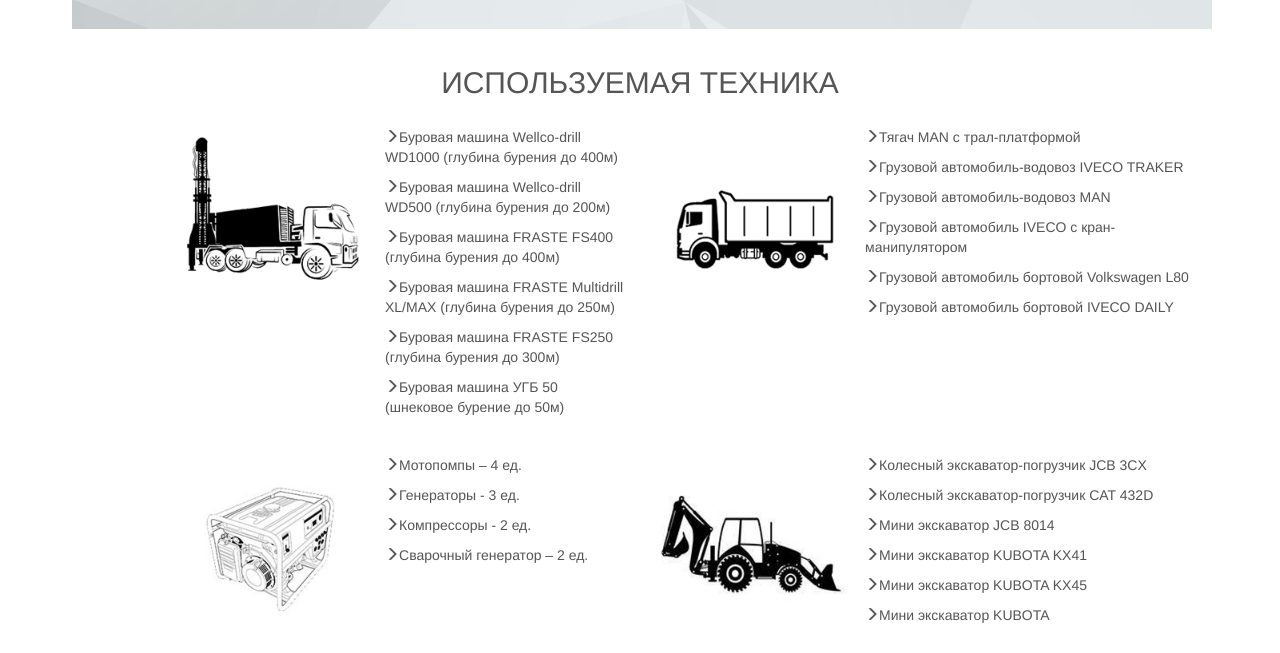
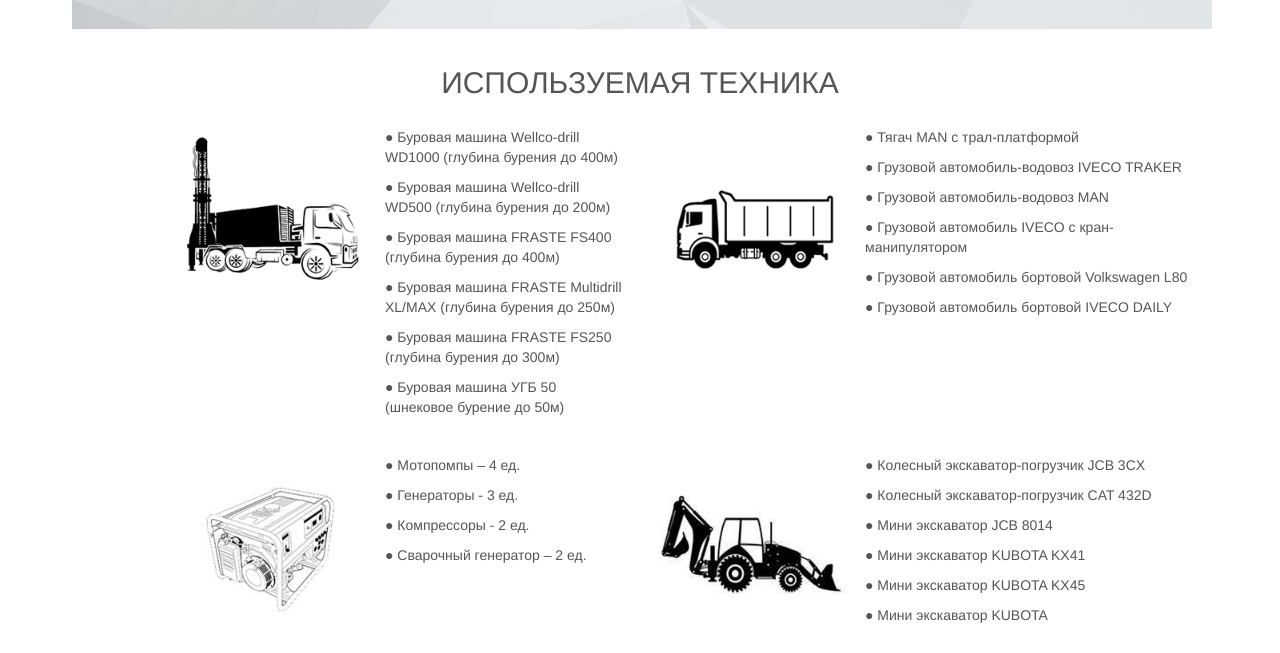
Before and after one commit to HelenZhilinskaya/gid, a plain HTML site: page index.html in a window 1280 px wide. Shown: the part 1361-2014 px from the top of the page. Drawn offline with nearby package versions, Linux system fonts and the light colour scheme; grey boxes are pictures that could not be loaded.

Commit message:
Update index.html

```diff
--- a/index.html
+++ b/index.html
@@ -104,16 +104,15 @@
 <div class="container-fluid">
 
 <div class="row">
- <div class="col-md-6 ">
- </div>
-    <div class="col-md-6 ">
-    <h2 class="up primary mt-3">5 шагов от заявки до расчета </h2>
+<div class="col-md-6"></div>
+    <div class="col-md-6">
+    <h2 class="up mt-3 primary ">5 шагов от заявки до расчета </h2>
 <h4><span class="glyphicon glyphicon-check"></span> Перезваниваем в течение 15 минут</h4>
 <h4><span class="glyphicon glyphicon-check"></span> Выезд специалиста в тот же день</h4>
 <h4><span class="glyphicon glyphicon-check"></span> Согласование места и времени бурения</h4>
 <h4><span class="glyphicon glyphicon-check"></span> Бурение за один день</h4>
 <h4><span class="glyphicon glyphicon-check"></span> Расчет по факту выполненных работ (кредит/рассрочка)</h4>
-<span class="btn btn-success " data-event="jqm" data-param-id="19" data-autoload-service="" data-name="services"><span>Заказать услугу</span></span>
+<span class="btn btn-primary btn-lg " data-event="jqm" data-param-id="19" data-autoload-service="" data-name="services"><span>Заказать услугу</span></span>
 </div>
 
 
@@ -123,7 +122,6 @@
 
 </div>
 </div>
-
 
 
 
@@ -158,12 +156,12 @@
     </a>
   </div>
  <div class="media-body">
-    <p><span class="glyphicon glyphicon-menu-right"></span>Буровая машина Wellco-drill WD1000 (глубина бурения до 400м)
-	<p><span class="glyphicon glyphicon-menu-right"></span>Буровая машина Wellco-drill WD500 (глубина бурения до 200м)
-	<p><span class="glyphicon glyphicon-menu-right"></span>Буровая машина FRASTE FS400 (глубина бурения до 400м)
-	<p><span class="glyphicon glyphicon-menu-right"></span>Буровая машина FRASTE Multidrill XL/MAX (глубина бурения до 250м)
-	<p><span class="glyphicon glyphicon-menu-right"></span>Буровая машина FRASTE FS250 (глубина бурения до 300м)
-	<p><span class="glyphicon glyphicon-menu-right"></span>Буровая машина УГБ 50 (шнековое бурение до 50м)
+    <p>● Буровая машина Wellco-drill WD1000 (глубина бурения до 400м)
+	<p>● Буровая машина Wellco-drill WD500 (глубина бурения до 200м)
+	<p>● Буровая машина FRASTE FS400 (глубина бурения до 400м)
+	<p>● Буровая машина FRASTE Multidrill XL/MAX (глубина бурения до 250м)
+	<p>● Буровая машина FRASTE FS250 (глубина бурения до 300м)
+	<p>● Буровая машина УГБ 50 (шнековое бурение до 50м)
         </div>
 
 </div>
@@ -173,12 +171,12 @@
 <img src="images/5.png" alt="">
 </div>
  <div class="media-body">
-    <p><span class="glyphicon glyphicon-menu-right"></span>Тягач  MAN c трал-платформой
-	<p><span class="glyphicon glyphicon-menu-right"></span>Грузовой автомобиль-водовоз IVECO TRAKER</p>
-	<p><span class="glyphicon glyphicon-menu-right"></span>Грузовой автомобиль-водовоз MAN</p>
-	<p><span class="glyphicon glyphicon-menu-right"></span>Грузовой автомобиль IVECO с кран-манипулятором</p>
-	<p><span class="glyphicon glyphicon-menu-right"></span>Грузовой автомобиль бортовой Volkswagen L80</p>
-	<p><span class="glyphicon glyphicon-menu-right"></span>Грузовой автомобиль бортовой IVECO DAILY</p>
+    <p>● Тягач  MAN c трал-платформой
+	<p>● Грузовой автомобиль-водовоз IVECO TRAKER</p>
+	<p>● Грузовой автомобиль-водовоз MAN</p>
+	<p>● Грузовой автомобиль IVECO с кран-манипулятором</p>
+	<p>● Грузовой автомобиль бортовой Volkswagen L80</p>
+	<p>● Грузовой автомобиль бортовой IVECO DAILY</p>
 </div>
 
 
@@ -195,10 +193,10 @@
 <img  src="images/7.jpg" alt="">
 </div>
      <div class="media-body">
-	<p><span class="glyphicon glyphicon-menu-right"></span>Мотопомпы – 4 ед.</p>
-	<p><span class="glyphicon glyphicon-menu-right"></span>Генераторы - 3 ед.</p>
-	<p><span class="glyphicon glyphicon-menu-right"></span>Компрессоры - 2 ед.</p>
-	<p><span class="glyphicon glyphicon-menu-right"></span>Сварочный генератор – 2 ед.</p>
+	<p>● Мотопомпы – 4 ед.</p>
+	<p>● Генераторы - 3 ед.</p>
+	<p>● Компрессоры - 2 ед.</p>
+	<p>● Сварочный генератор – 2 ед.</p>
     </div>
 </div>
 
@@ -209,12 +207,12 @@
 </div>
  <div class="media-body">
 
-    <p><span class="glyphicon glyphicon-menu-right"></span>Колесный экскаватор-погрузчик JCB 3CX
-	<p><span class="glyphicon glyphicon-menu-right"></span>Колесный экскаватор-погрузчик CAT 432D
-	<p><span class="glyphicon glyphicon-menu-right"></span>Мини экскаватор JCB 8014
-	<p><span class="glyphicon glyphicon-menu-right"></span>Мини экскаватор KUBOTA  KX41
-	<p><span class="glyphicon glyphicon-menu-right"></span>Мини экскаватор KUBOTA  KX45
-	<p><span class="glyphicon glyphicon-menu-right"></span>Мини экскаватор KUBOTA
+    <p>● Колесный экскаватор-погрузчик JCB 3CX
+	<p>● Колесный экскаватор-погрузчик CAT 432D
+	<p>● Мини экскаватор JCB 8014
+	<p>● Мини экскаватор KUBOTA  KX41
+	<p>● Мини экскаватор KUBOTA  KX45
+	<p>● Мини экскаватор KUBOTA
         </div>
 
 </div>
```
